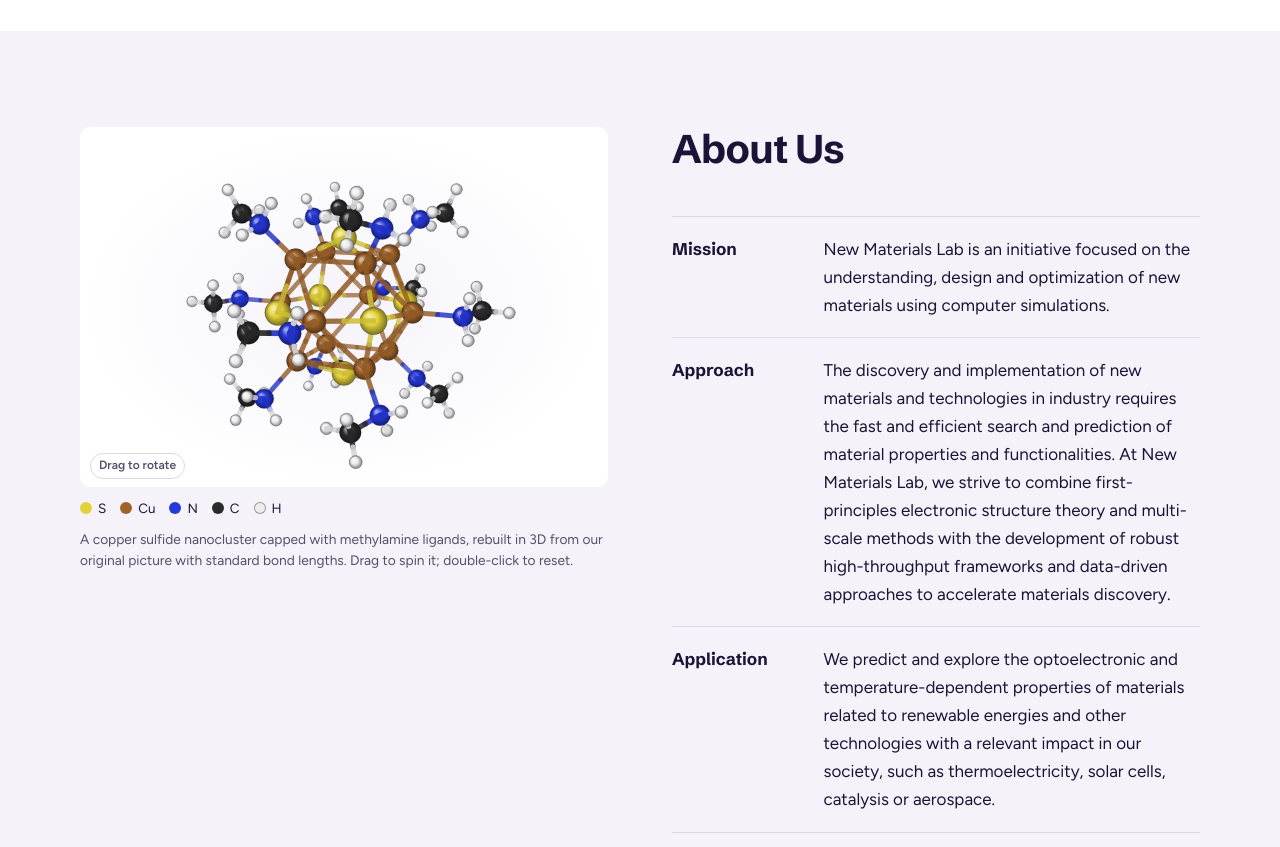
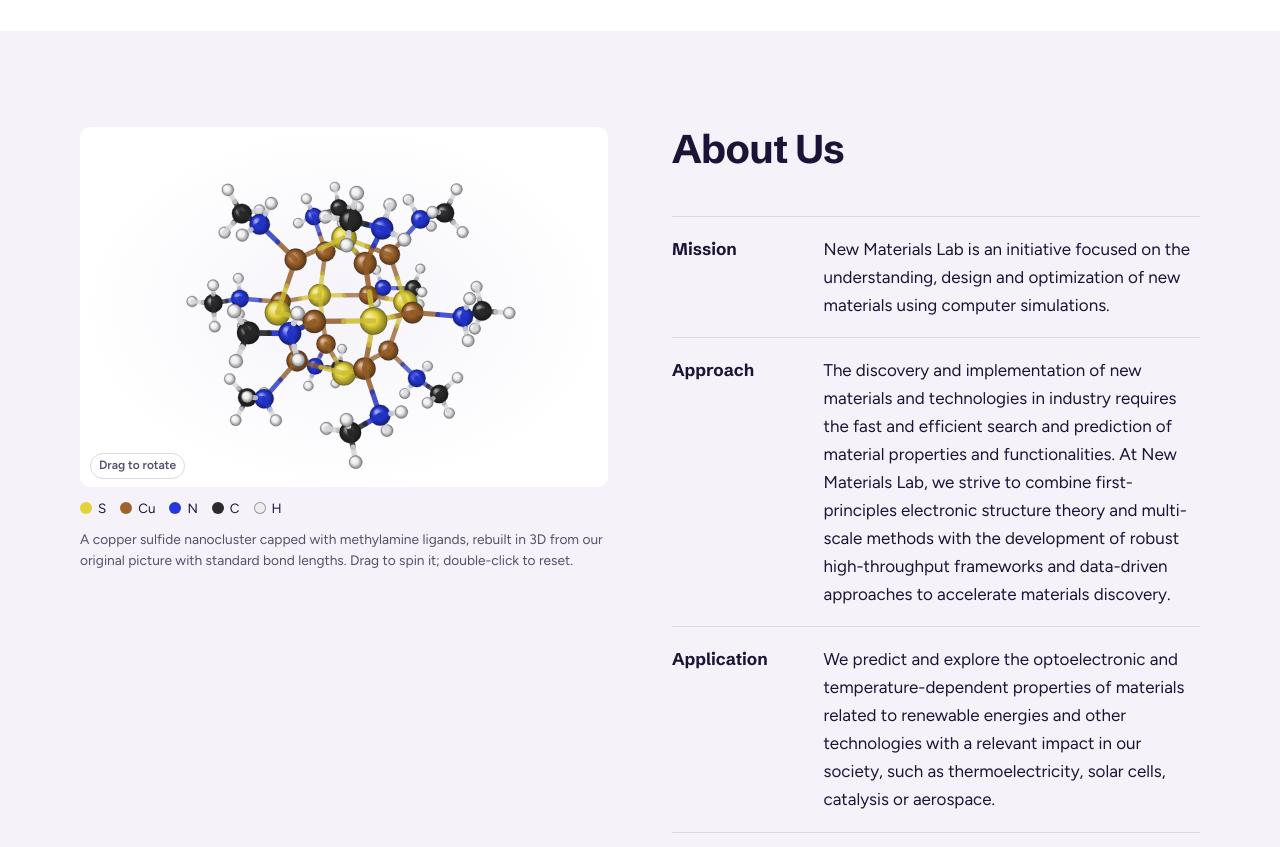
Before and after one commit to NewMaterialsLab/newmaterialslab.github.io, a plain HTML site: page index.html in a window 1280 px wide. Shown: the part 1940-2787 px from the top of the page. Drawn offline with Linux system fonts and the light colour scheme.

Commit message:
Fix the bonds of the About us cluster model
Copper atoms were also joined to their four copper neighbours (2.98 Å),
which made each Cu(I) look 7-coordinate. Those are weak Cu···Cu contacts,
not bonds, and the original picture draws none. Each Cu now has its three
bonds (2 S, 1 N) in a trigonal plane; each S bridges four Cu.

Co-Authored-By: Claude Opus 5.5 <noreply@anthropic.com>
Claude-Session: https://claude.ai/code/session_012qAN21S9V4QtXmnNvC1k5Y

```diff
--- a/index.html
+++ b/index.html
@@ -345,6 +345,6 @@
 
     <script src="js/site.js?v=4da8f515f2" onerror="document.documentElement.classList.add('js-failed')"></script>
     <script src="js/boundary.js?v=74586a93aa" onerror="document.documentElement.classList.add('js-failed')"></script>
-    <script src="js/molview.js?v=d030a4f49f" onerror="document.documentElement.classList.add('js-failed')"></script>
+    <script src="js/molview.js?v=51a50b63c9" onerror="document.documentElement.classList.add('js-failed')"></script>
 </body>
 </html>
--- a/js/molview.js
+++ b/js/molview.js
@@ -55,7 +55,8 @@
     function dist(p, q) { return Math.sqrt((p[0] - q[0]) * (p[0] - q[0]) + (p[1] - q[1]) * (p[1] - q[1]) + (p[2] - q[2]) * (p[2] - q[2])); }
 
     /* The cluster pictured in About us, rebuilt from that picture: an octahedron of 6 sulfur atoms,
-       12 copper atoms bridging its 12 edges (a cuboctahedral shell), and a methylamine on each copper.
+       12 copper atoms bridging its 12 edges, and a methylamine on each copper. Each Cu(I) has three
+       bonds (2 S, 1 N) in a trigonal plane; each S bridges four Cu; N and C are tetrahedral.
        Distances are standard bond lengths (Cu–S 2.25, Cu–N 2.05, N–C 1.47, N–H 1.01, C–H 1.09 Å). */
     function cluster() {
         var atoms = [], links = [];
@@ -75,9 +76,8 @@
                 cu.push({ i: c, u: u });
             }
         }
-        cu.forEach(function (m, k) {
-            cu.forEach(function (n, l) { if (l > k && dist(atoms[m.i].p, atoms[n.i].p) < 3.1) { links.push({ a: m.i, b: n.i, kind: 'bond' }); } });
-        });
+        /* Neighbouring copper atoms are 2.98 Å apart, a weak Cu(I)···Cu(I) contact rather than a bond,
+           so no stick is drawn between them (the original picture draws none either). */
         /* A methylamine on each copper, pointing outwards; the methyl group leans sideways, as in the picture. */
         cu.forEach(function (m) {
             var u = m.u;
```
Also changed, not shown: research.html (+1 -1 lines).
